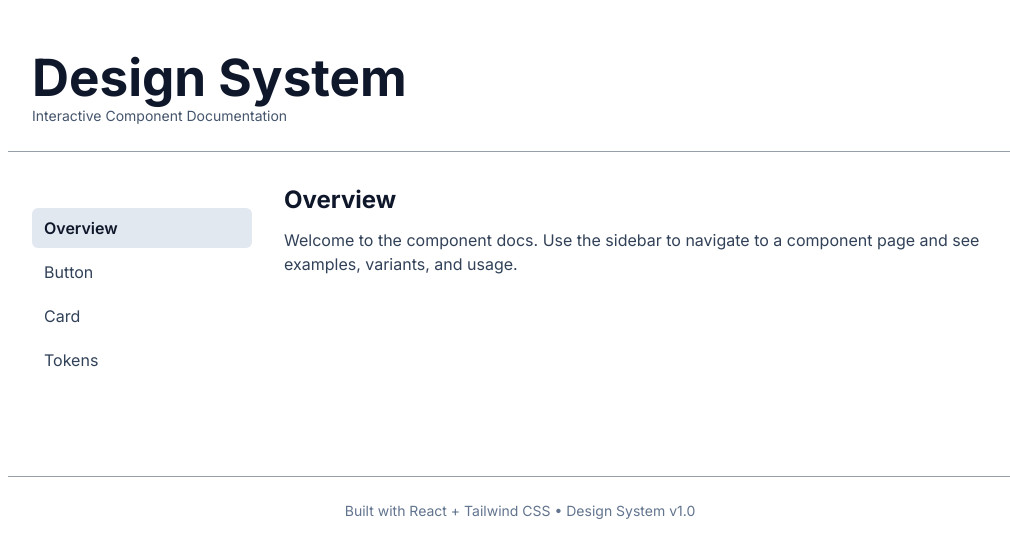
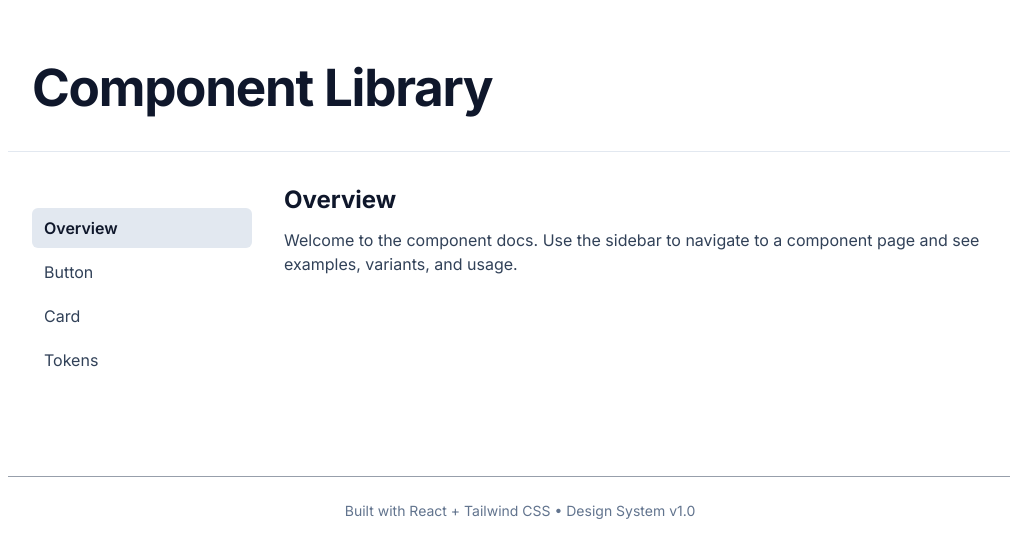
Before and after one commit to kcornn/components, a React (Vite) app: page / in a window 1280 px wide. Shown: the top 558 px of the page, without its empty margins (120-1130 px from the left). Built offline with nearby package versions, Linux system fonts and the light colour scheme.

Commit message:
update header, pg as a type

```diff
--- a/src/App.tsx
+++ b/src/App.tsx
@@ -1,4 +1,5 @@
 import { useState } from "react";
+import { type PageKey } from "./types";
 import DocsSidebar from "./components/DocsSidebar";
 import HomePage from "./pages/HomePage";
 import ButtonPage from "./pages/ButtonPage";
@@ -7,19 +8,16 @@ import TokensPage from "./pages/TokensPage";
 import "./App.css";
 
 function App() {
-  const [page, setPage] = useState<"overview" | "button" | "card" | "tokens">(
-    "overview",
-  );
+  const [page, setPage] = useState<PageKey>("overview");
 
   return (
     <div className="w-[80vw] mx-auto text-slate-900 mt-6">
-      <header className="h-32 border-b border-slate-700/50">
+      <header className="h-32 border-b border-slate-200">
         <div className="w-full px-6 h-full flex items-center justify-between">
           <div>
-            <h1 className="text-2xl font-bold text-slate-900">Design System</h1>
-            <p className="text-slate-600 text-sm">
-              Interactive Component Documentation
-            </p>
+            <h1 className="text-3xl font-bold text-slate-900 tracking-tight">
+              Component Library
+            </h1>
           </div>
         </div>
       </header>
--- a/src/components/DocsSidebar.tsx
+++ b/src/components/DocsSidebar.tsx
@@ -1,4 +1,4 @@
-type PageKey = "overview" | "button" | "card" | "tokens";
+import { type PageKey } from "../types";
 
 export function DocsSidebar({
   current,
--- /dev/null
+++ b/src/types.ts
@@ -0,0 +1 @@
+export type PageKey = "overview" | "button" | "card" | "tokens";
```
